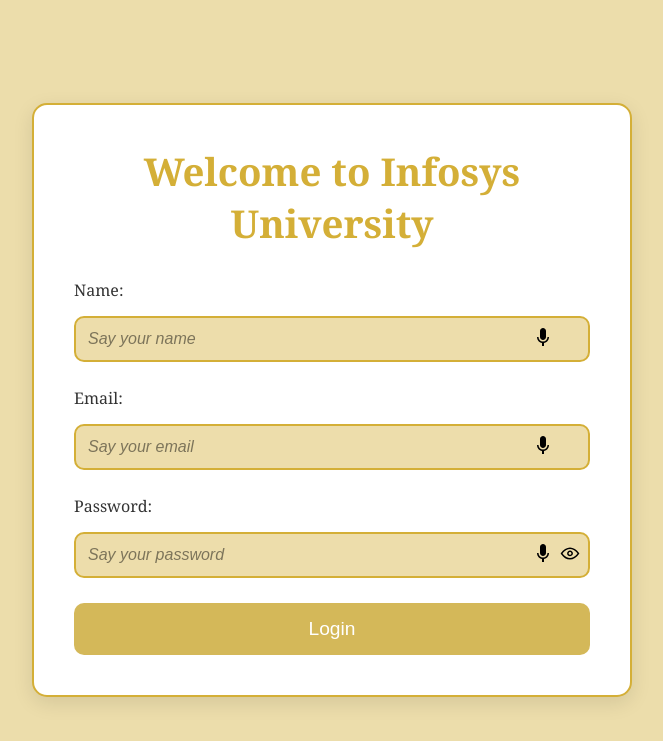
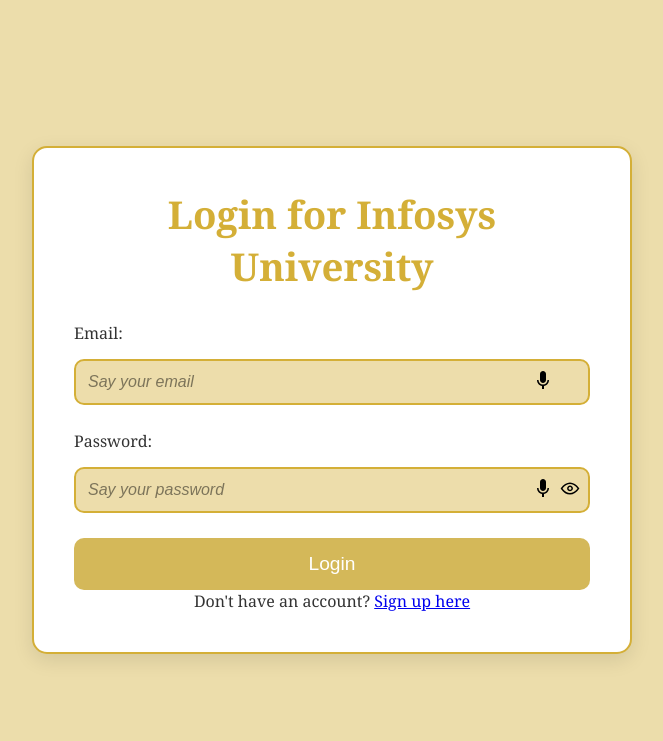
Before and after one commit to SeenuAnanth18/InfosysFormFillingProject, a Flask app: page / in a window 1280 px wide. Shown: the top 741 px of the page, without its empty margins (308-971 px from the left). Run offline with Flask 2, Linux system fonts and the light colour scheme.

Commit message:
Update login.html

```diff
--- a/Form Filling/templates/login.html
+++ b/Form Filling/templates/login.html
@@ -8,18 +8,8 @@
 </head>
 <body>
     <div class="container">
-        <h1>Welcome to Infosys University</h1>
+        <h1>Login for Infosys University</h1>
         <form action="{{ url_for('handle_login') }}" method="POST" id="loginForm">
-            <div class="form-group">
-                <label for="name">Name:</label>
-                <div class="input-wrapper">
-                    <input type="text" id="name" name="name" placeholder="Say your name" required>
-                    <button type="button" class="mic-btn" data-field="name">
-                        <img src="{{ url_for('static', filename='mic.svg') }}" alt="Microphone">
-                    </button>
-                </div>
-            </div>
-
             <div class="form-group">
                 <label for="email">Email:</label>
                 <div class="input-wrapper">
@@ -45,6 +35,7 @@
 
             <button type="submit" class="submit-btn" id="submitBtn">Login</button>
         </form>
+        <p>Don't have an account? <a href="{{ url_for('signup') }}">Sign up here</a></p>
     </div>
 
     <script>
@@ -58,7 +49,7 @@
 
         // Speak the welcome message when the page loads
         document.addEventListener("DOMContentLoaded", () => {
-            speakText("Welcome to Infosys University. Please fill out the following details for your course.");
+            speakText("Welcome to Infosys University.");
         });
 
         // Speech recognition initialization
@@ -69,9 +60,7 @@
                 let promptText = '';
 
                 // Determine the field and prompt the user accordingly
-                if (button.getAttribute('data-field') === 'name') {
-                    promptText = 'Say your name';
-                } else if (button.getAttribute('data-field') === 'email') {
+                if (button.getAttribute('data-field') === 'email') {
                     promptText = 'Say your email';
                 } else if (button.getAttribute('data-field') === 'password') {
                     promptText = 'Say your password';
@@ -83,11 +72,10 @@
                 // Start speech recognition only after the prompt is spoken
                 setTimeout(() => {
                     startSpeechRecognition(field); // Start speech recognition
-                }, 1000); // Delay for the prompt to be spoken
+                }, 2000); // Delay for the prompt to be spoken
             });
         });
 
-        // Start speech recognition
         // Start speech recognition
         function startSpeechRecognition(field) {
             const recognition = new (window.SpeechRecognition || window.webkitSpeechRecognition)();
@@ -109,6 +97,11 @@ function startSpeechRecognition(field) {
                     transcript = transcript.replace(/\s/g, '');  // Remove any spaces
                 }
 
+                if (field.id === 'email') {
+            // Ensure the first letter of email is lowercase
+            transcript = transcript.charAt(0).toLowerCase() + transcript.slice(1);
+        }
+
                 // Remove any unwanted characters (e.g., special symbols not allowed)
                 transcript = transcript.replace(/[^a-zA-Z0-9@.]/g, '');
 
@@ -116,7 +109,6 @@ function startSpeechRecognition(field) {
                 speakText(`You entered ${transcript}`);
             };
         }
-
 
         // Function to toggle password visibility
         function togglePasswordVisibility() {
@@ -134,11 +126,10 @@ function startSpeechRecognition(field) {
 
         // Redirect to next page if all fields are filled
         document.getElementById('loginForm').addEventListener('submit', function(event) {
-            const name = document.getElementById('name').value;
             const email = document.getElementById('email').value;
             const password = document.getElementById('password').value;
 
-            if (name && email && password) {
+            if (email && password) {
                 window.location.href = 'index.html';  // Redirect after form submission
             } else {
                 event.preventDefault();
```
Lines whose indentation alone changed are shown as unchanged.
